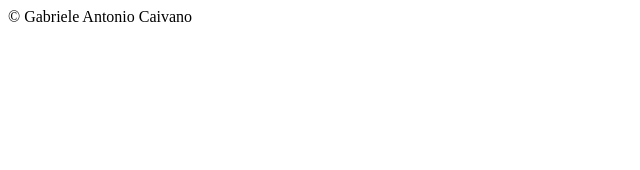
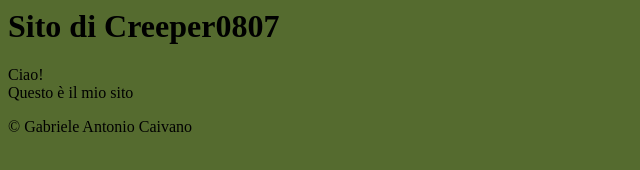
Before and after one commit to Creeper0807/creeper0807.github.io, a plain HTML site: page index.html in a window 1280 px wide. Shown: the whole page, without its empty margins (0-640 px from the left). Drawn offline with Linux system fonts and the light colour scheme.

Commit message:
Aggiunta sfondo e titolo
cambiato testo e aggiunto titotlo con paragrafo

```diff
--- a/index.html
+++ b/index.html
@@ -1,15 +1,21 @@
 <html>
   <head>
-    <title></title>
+    <title>Sito di Creeper0807</title>
     <style>
-
+      body {
+        background-color: darkolivegreen;
+        text-decoration-color: #05182a;
+      }
     </style>
   </head>
   <body>
     <header>
-      <h1></h1>
+      <h1>Sito di Creeper0807</h1>
       <main>
-
+        <p>
+          Ciao!<br>
+          Questo è il mio sito
+        </p>
       </main>
     </header>
     <footer>
```
